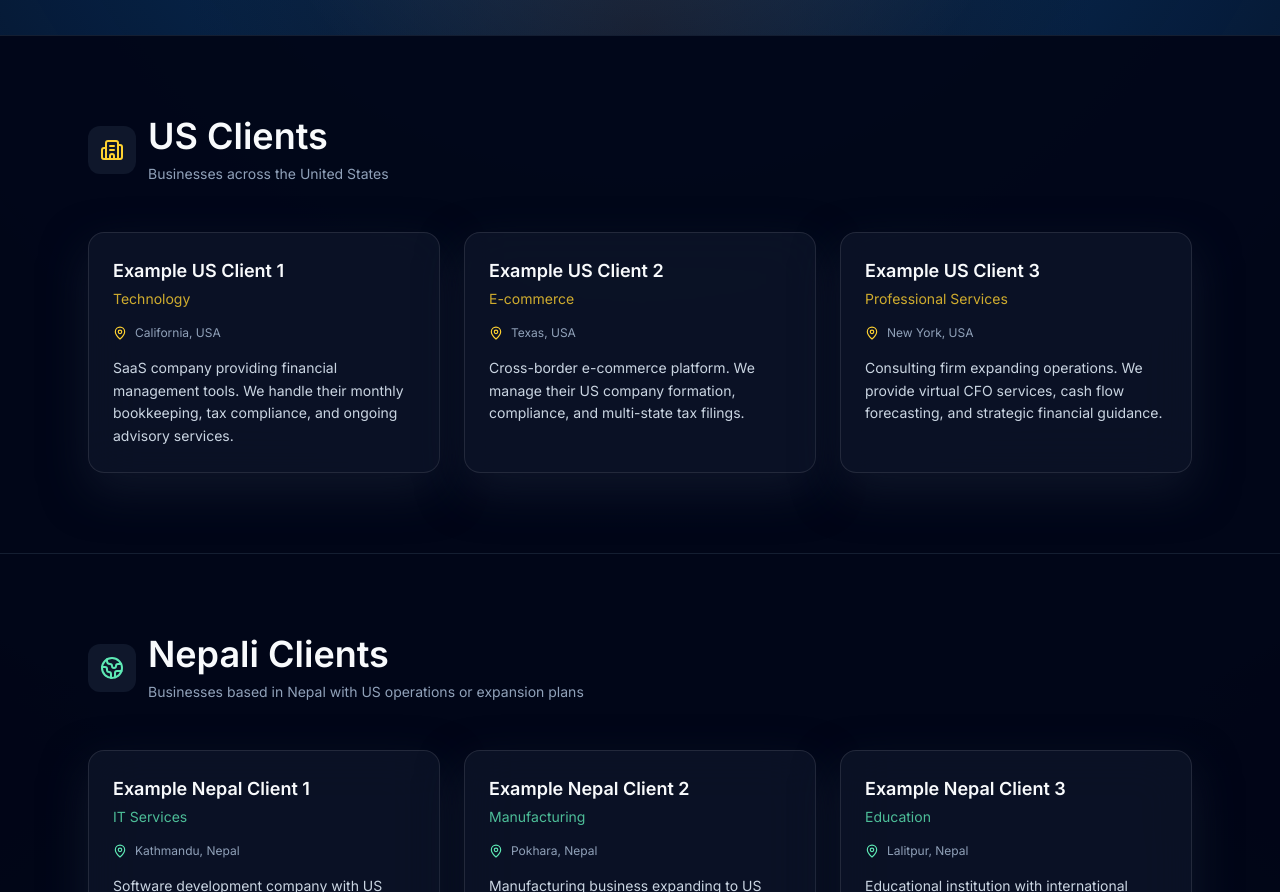
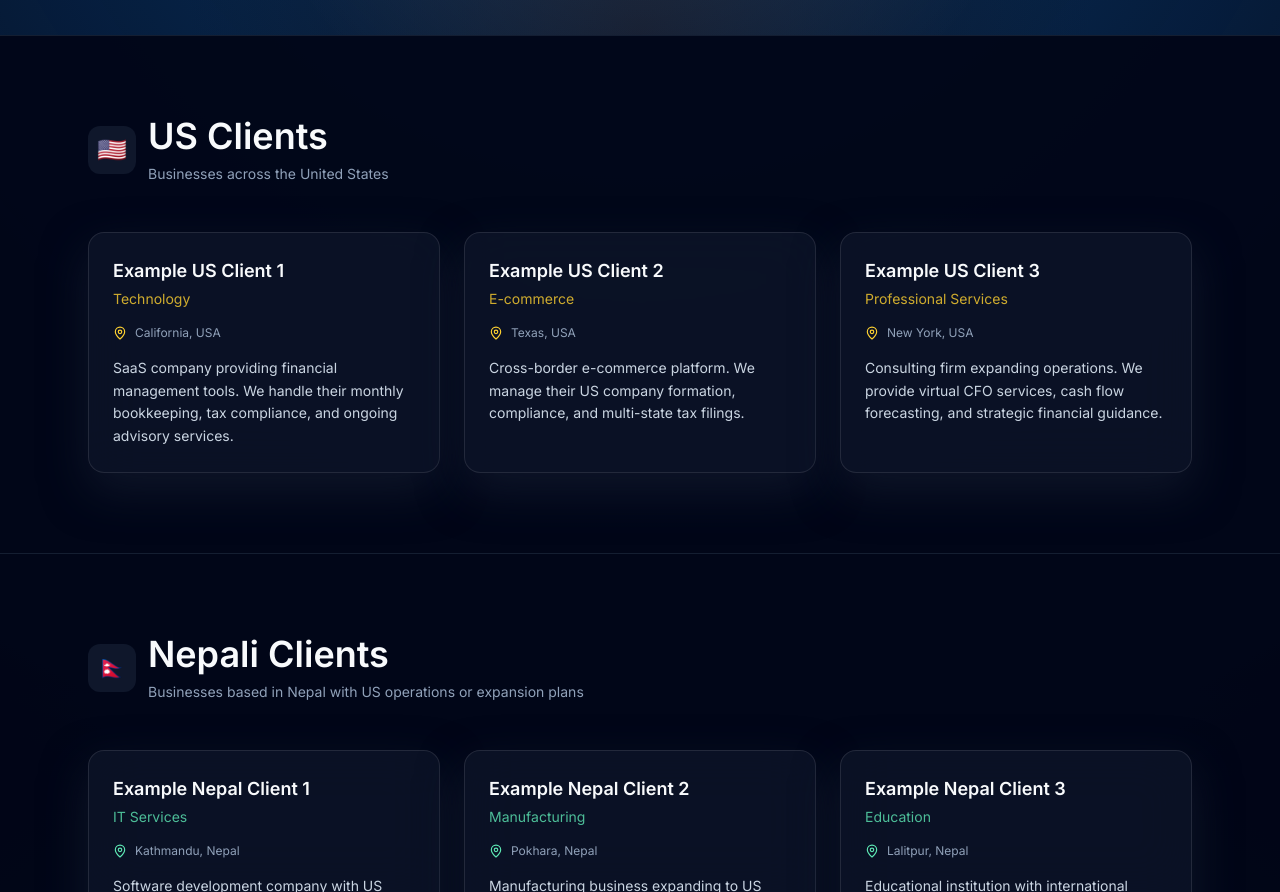
Before and after one commit to bl7/lynxfinance, a Next.js app: page /clients in a window 1280 px wide. Shown: the part 340-1232 px from the top of the page. Built offline with nearby package versions, Linux system fonts and the light colour scheme.

Commit message:
added clients

```diff
--- a/src/app/clients/page.tsx
+++ b/src/app/clients/page.tsx
@@ -2,7 +2,7 @@
 
 import { PageHero } from "@/components/PageHero";
 import { motion } from "framer-motion";
-import { Building2, Globe2, MapPin } from "lucide-react";
+import { MapPin } from "lucide-react";
 import Link from "next/link";
 
 const sectionFade = {
@@ -99,8 +99,8 @@
             className="mb-12"
           >
             <div className="flex items-center gap-3">
-              <div className="flex h-12 w-12 items-center justify-center rounded-xl bg-slate-900">
-                <Building2 className="h-6 w-6 text-amber-300" />
+              <div className="flex h-12 w-12 items-center justify-center rounded-xl bg-slate-900 text-2xl">
+                🇺🇸
               </div>
               <div>
                 <h2 className="text-3xl font-semibold text-slate-50 sm:text-4xl">
@@ -165,8 +165,8 @@
             className="mb-12"
           >
             <div className="flex items-center gap-3">
-              <div className="flex h-12 w-12 items-center justify-center rounded-xl bg-slate-900">
-                <Globe2 className="h-6 w-6 text-emerald-300" />
+              <div className="flex h-12 w-12 items-center justify-center rounded-xl bg-slate-900 text-2xl">
+                🇳🇵
               </div>
               <div>
                 <h2 className="text-3xl font-semibold text-slate-50 sm:text-4xl">
```
